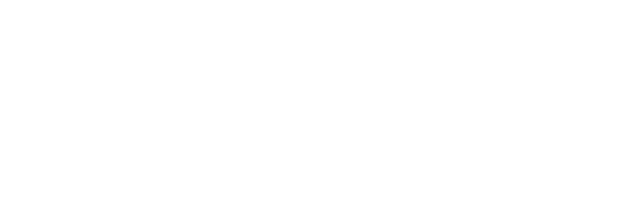
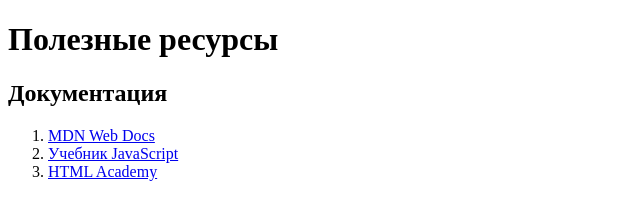
Before and after one commit to Uspr111/task-html, a website: page src/index.html in a window 1280 px wide. Shown: the whole page, without its empty margins (0-640 px from the left). Drawn offline with Linux system fonts and the light colour scheme.

Commit message:
Задание по HTML

```diff
--- a/src/index.html
+++ b/src/index.html
@@ -1,7 +1,19 @@
-<!DOCTYPE html>
+<!doctype html>
 <html lang="en">
     <head>
         <title>HTML</title>
     </head>
-    <body></body>
+    <body>
+        <h1>Полезные ресурсы</h1>
+        <h2>Документация</h2>
+        <ol>
+            <li>
+                <a href="https://developer.mozilla.org/ru/">MDN Web Docs</a>
+            </li>
+            <li>
+                <a href="https://learn.javascript.ru/">Учебник JavaScript</a>
+            </li>
+            <li><a href="https://htmlacademy.ru/">HTML Academy</a></li>
+        </ol>
+    </body>
 </html>
```
